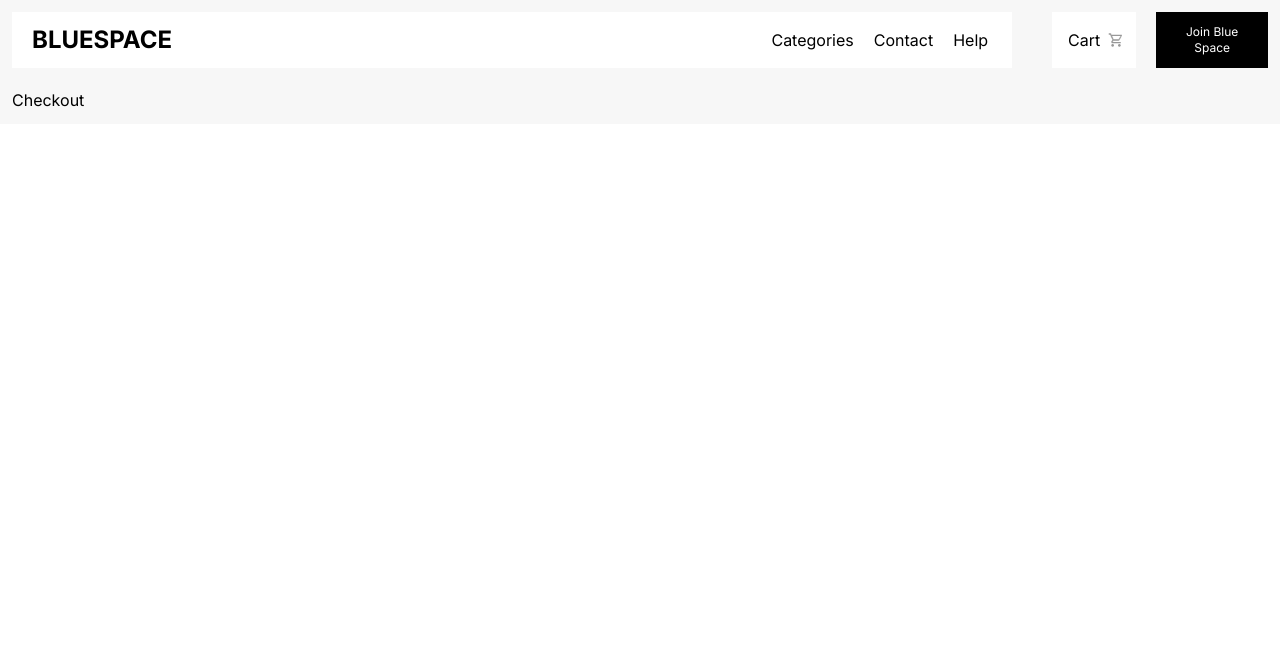
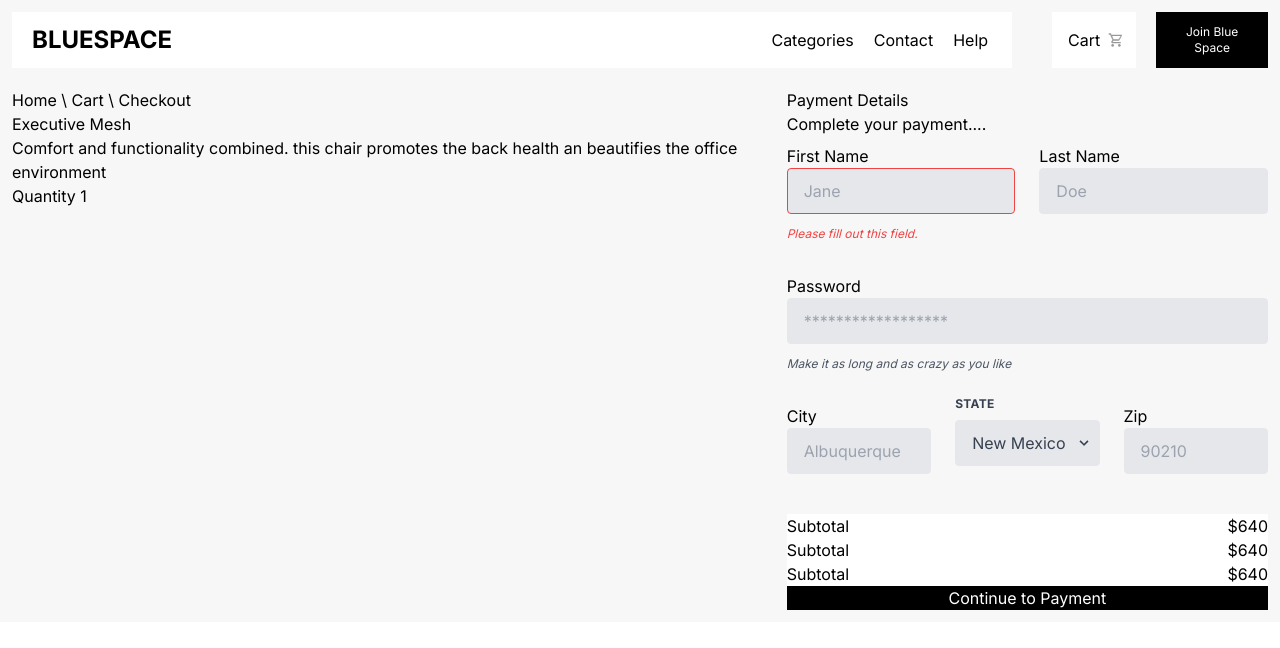
Before and after one commit to Amelss/timbus-cloud-shop, a React (Vite) app: page /Checkout in a window 1280 px wide. Shown: the top 648 px of the page. Built offline with nearby package versions, Linux system fonts and the light colour scheme.

Commit message:
Skeleton onf checkout page

```diff
--- a/src/Components/Checkout.jsx
+++ b/src/Components/Checkout.jsx
@@ -1,7 +1,98 @@
-
-
 export default function Checkout() {
   return (
-    <div>Checkout</div>
-  )
+    <div>
+      <div className="flex justify-between">
+        <div>
+          <p>Home \ Cart \ Checkout</p>
+          <div className="flex items-center justify-between">
+            <img src="" alt="" />
+            <div>
+              <h1>Executive Mesh</h1>
+              <p>
+                Comfort and functionality combined. this chair promotes the back
+                health an beautifies the office environment
+              </p>
+              <p>Quantity 1</p>
+            </div>
+          </div>
+        </div>
+        <div>
+          <h1>Payment Details</h1>
+          <p>Complete your payment....</p>
+          <form className="w-full max-w-lg">
+  <div className="flex flex-wrap -mx-3 mb-6">
+    <div className="w-full md:w-1/2 px-3 mb-6 md:mb-0">
+      <label className="block uppercase tracking-wide text-gray-700 text-xs font-bold mb-2" htmlFor="grid-first-name" />
+        First Name
+
+      <input className="appearance-none block w-full bg-gray-200 text-gray-700 border border-red-500 rounded py-3 px-4 mb-3 leading-tight focus:outline-none focus:bg-white" id="grid-first-name" type="text" placeholder="Jane" />
+      <p className="text-red-500 text-xs italic">Please fill out this field.</p>
+    </div>
+    <div className="w-full md:w-1/2 px-3">
+      <label className="block uppercase tracking-wide text-gray-700 text-xs font-bold mb-2" htmlFor="grid-last-name" />
+        Last Name
+
+      <input className="appearance-none block w-full bg-gray-200 text-gray-700 border border-gray-200 rounded py-3 px-4 leading-tight focus:outline-none focus:bg-white focus:border-gray-500" id="grid-last-name" type="text" placeholder="Doe" />
+    </div>
+  </div>
+  <div className="flex flex-wrap -mx-3 mb-6">
+    <div className="w-full px-3">
+      <label className="block uppercase tracking-wide text-gray-700 text-xs font-bold mb-2" htmlFor="grid-password" />
+        Password
+
+      <input className="appearance-none block w-full bg-gray-200 text-gray-700 border border-gray-200 rounded py-3 px-4 mb-3 leading-tight focus:outline-none focus:bg-white focus:border-gray-500" id="grid-password" type="password" placeholder="******************" />
+      <p className="text-gray-600 text-xs italic">Make it as long and as crazy as you like</p>
+    </div>
+  </div>
+  <div className="flex flex-wrap -mx-3 mb-2">
+    <div className="w-full md:w-1/3 px-3 mb-6 md:mb-0">
+      <label className="block uppercase tracking-wide text-gray-700 text-xs font-bold mb-2" htmlFor="grid-city" />
+        City
+
+      <input className="appearance-none block w-full bg-gray-200 text-gray-700 border border-gray-200 rounded py-3 px-4 leading-tight focus:outline-none focus:bg-white focus:border-gray-500" id="grid-city" type="text" placeholder="Albuquerque" />
+    </div>
+    <div className="w-full md:w-1/3 px-3 mb-6 md:mb-0">
+      <label className="block uppercase tracking-wide text-gray-700 text-xs font-bold mb-2" htmlFor="grid-state">
+        State
+      </label>
+      <div className="relative">
+        <select className="block appearance-none w-full bg-gray-200 border border-gray-200 text-gray-700 py-3 px-4 pr-8 rounded leading-tight focus:outline-none focus:bg-white focus:border-gray-500" id="grid-state">
+          <option>New Mexico</option>
+          <option>Missouri</option>
+          <option>Texas</option>
+        </select>
+        <div className="pointer-events-none absolute inset-y-0 right-0 flex items-center px-2 text-gray-700">
+          <svg className="fill-current h-4 w-4" xmlns="http://www.w3.org/2000/svg" viewBox="0 0 20 20"><path d="M9.293 12.95l.707.707L15.657 8l-1.414-1.414L10 10.828 5.757 6.586 4.343 8z"/></svg>
+        </div>
+      </div>
+    </div>
+    <div className="w-full md:w-1/3 px-3 mb-6 md:mb-0">
+      <label className="block uppercase tracking-wide text-gray-700 text-xs font-bold mb-2" htmlFor="grid-zip" />
+        Zip
+
+      <input className="appearance-none block w-full bg-gray-200 text-gray-700 border border-gray-200 rounded py-3 px-4 leading-tight focus:outline-none focus:bg-white focus:border-gray-500" id="grid-zip" type="text" placeholder="90210" />
+    </div>
+  </div>
+</form>
+          <div className="bg-white mt-10">
+            <div className="flex items-center justify-between">
+              <p>Subtotal</p>
+              <p>$640</p>
+            </div>
+            <div className="flex items-center justify-between">
+              <p>Subtotal</p>
+              <p>$640</p>
+            </div>
+            <div className="flex items-center justify-between">
+              <p>Subtotal</p>
+              <p>$640</p>
+                      </div>
+                      <div>
+                        <button className="bg-black text-white w-full">Continue to Payment</button>
+            </div>
+          </div>
+        </div>
+      </div>
+    </div>
+  );
 }
--- a/src/output.css
+++ b/src/output.css
@@ -556,6 +556,27 @@ video {
   --tw-contain-style:  ;
 }
 
+.pointer-events-none{
+  pointer-events: none;
+}
+
+.absolute{
+  position: absolute;
+}
+
+.relative{
+  position: relative;
+}
+
+.inset-y-0{
+  top: 0px;
+  bottom: 0px;
+}
+
+.right-0{
+  right: 0px;
+}
+
 .m-auto{
   margin: auto;
 }
@@ -568,6 +589,11 @@ video {
 .my-5{
   margin-top: 1.25rem;
   margin-bottom: 1.25rem;
+}
+
+.-mx-3{
+  margin-left: -0.75rem;
+  margin-right: -0.75rem;
 }
 
 .mb-3{
@@ -658,6 +684,10 @@ video {
   margin-bottom: 3.5rem;
 }
 
+.mb-2{
+  margin-bottom: 0.5rem;
+}
+
 .block{
   display: block;
 }
@@ -672,6 +702,10 @@ video {
 
 .hidden{
   display: none;
+}
+
+.h-4{
+  height: 1rem;
 }
 
 .w-20{
@@ -710,12 +744,26 @@ video {
   width: 100%;
 }
 
+.max-w-lg{
+  max-width: 32rem;
+}
+
+.appearance-none{
+  -webkit-appearance: none;
+     -moz-appearance: none;
+          appearance: none;
+}
+
 .grid-cols-1{
   grid-template-columns: repeat(1, minmax(0, 1fr));
 }
 
 .grid-cols-3{
   grid-template-columns: repeat(3, minmax(0, 1fr));
+}
+
+.flex-wrap{
+  flex-wrap: wrap;
 }
 
 .items-center{
@@ -740,6 +788,24 @@ video {
 
 .gap-3{
   gap: 0.75rem;
+}
+
+.rounded{
+  border-radius: 0.25rem;
+}
+
+.border{
+  border-width: 1px;
+}
+
+.border-gray-200{
+  --tw-border-opacity: 1;
+  border-color: rgb(229 231 235 / var(--tw-border-opacity));
+}
+
+.border-red-500{
+  --tw-border-opacity: 1;
+  border-color: rgb(239 68 68 / var(--tw-border-opacity));
 }
 
 .bg-backgroundGrey{
@@ -775,6 +841,10 @@ video {
 .bg-pink-300{
   --tw-bg-opacity: 1;
   background-color: rgb(249 168 212 / var(--tw-bg-opacity));
+}
+
+.fill-current{
+  fill: currentColor;
 }
 
 .p-1{
@@ -884,6 +954,10 @@ video {
   padding-top: 1.5rem;
 }
 
+.pr-8{
+  padding-right: 2rem;
+}
+
 .text-center{
   text-align: center;
 }
@@ -930,6 +1004,22 @@ video {
   font-weight: 300;
 }
 
+.uppercase{
+  text-transform: uppercase;
+}
+
+.italic{
+  font-style: italic;
+}
+
+.leading-tight{
+  line-height: 1.25;
+}
+
+.tracking-wide{
+  letter-spacing: 0.025em;
+}
+
 .text-gray-200{
   --tw-text-opacity: 1;
   color: rgb(229 231 235 / var(--tw-text-opacity));
@@ -958,6 +1048,16 @@ video {
 .text-gray-600{
   --tw-text-opacity: 1;
   color: rgb(75 85 99 / var(--tw-text-opacity));
+}
+
+.text-gray-700{
+  --tw-text-opacity: 1;
+  color: rgb(55 65 81 / var(--tw-text-opacity));
+}
+
+.text-red-500{
+  --tw-text-opacity: 1;
+  color: rgb(239 68 68 / var(--tw-text-opacity));
 }
 
 .filter{
@@ -1024,6 +1124,35 @@ video {
   height: 100%;
   display: block;
   z-index: 1;
+}
+
+.focus\:border-gray-500:focus{
+  --tw-border-opacity: 1;
+  border-color: rgb(107 114 128 / var(--tw-border-opacity));
+}
+
+.focus\:bg-white:focus{
+  --tw-bg-opacity: 1;
+  background-color: rgb(255 255 255 / var(--tw-bg-opacity));
+}
+
+.focus\:outline-none:focus{
+  outline: 2px solid transparent;
+  outline-offset: 2px;
+}
+
+@media (min-width: 768px){
+  .md\:mb-0{
+    margin-bottom: 0px;
+  }
+
+  .md\:w-1\/2{
+    width: 50%;
+  }
+
+  .md\:w-1\/3{
+    width: 33.333333%;
+  }
 }
 
 @media (min-width: 1280px){
```
